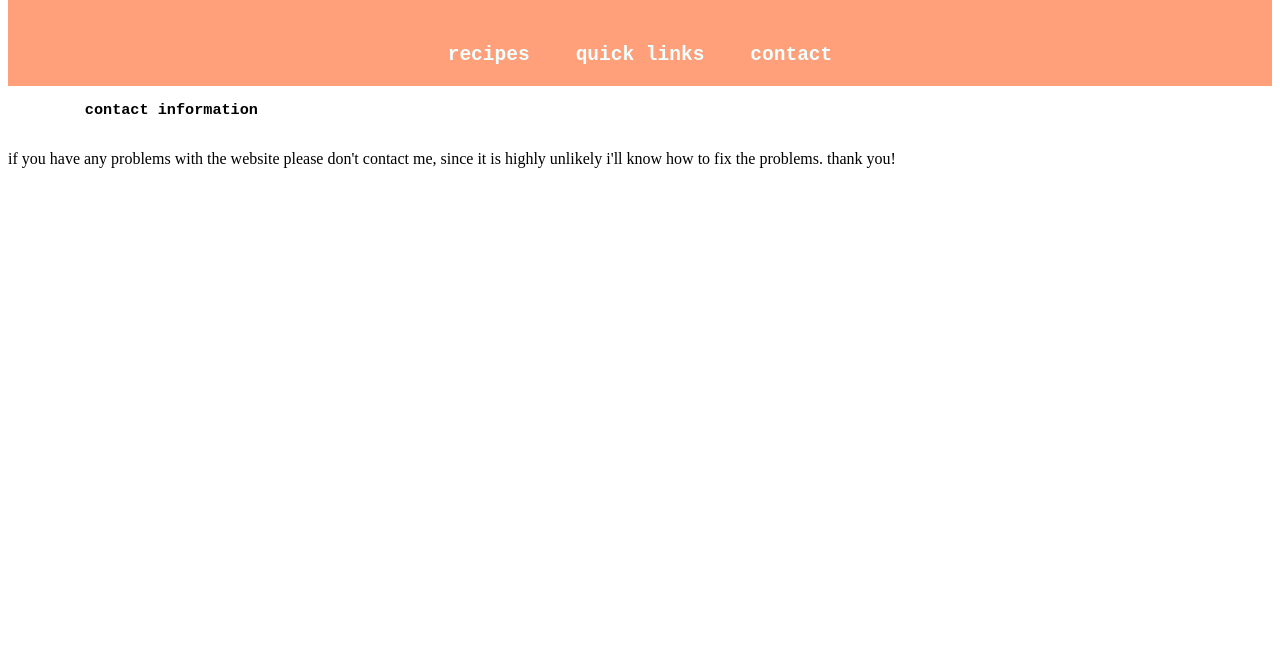
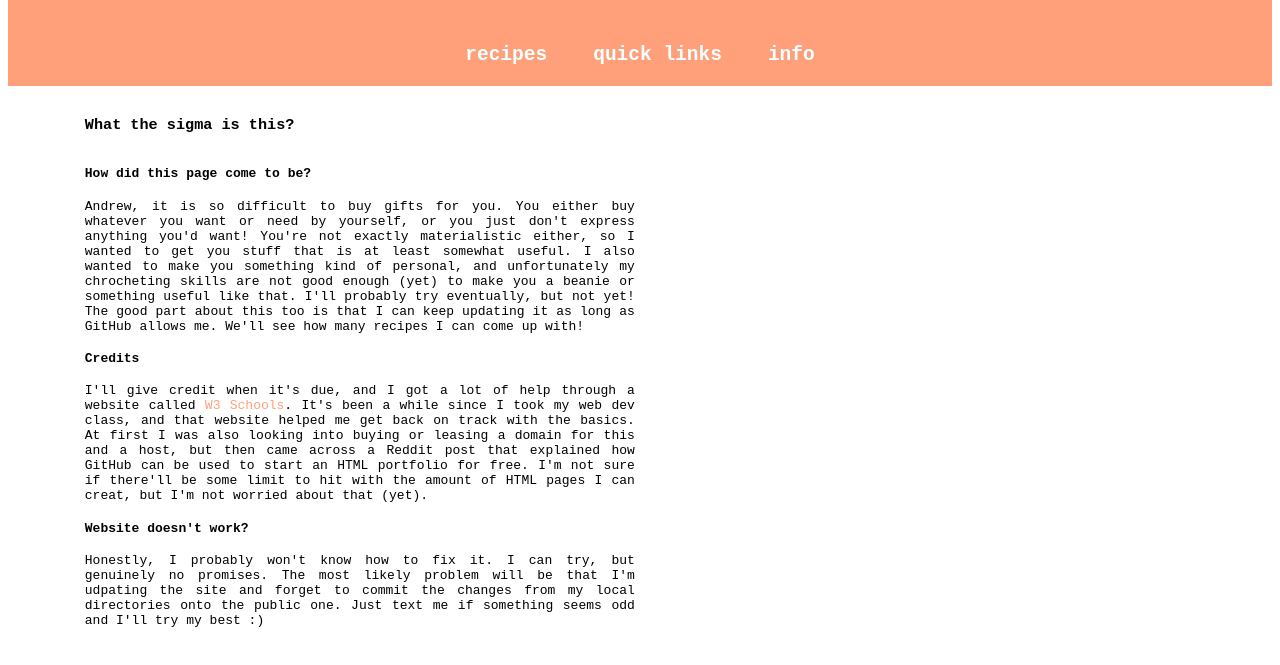
Before and after one commit to ysatsce/cookbook, a plain HTML site: page contact.html in a window 1280 px wide. Shown: the part 69-734 px from the top of the page. Drawn offline with Linux system fonts and the light colour scheme.

Commit message:
Changed the name of the contact page and turned it into an info page

```diff
--- a/contact.html
+++ b/contact.html
@@ -18,12 +18,42 @@
         <h2>
             <a href="recipes.html">recipes</a>
             <a href="quicklinks.html">quick links</a>
-            <a href="contact.html">contact</a>
+            <a href="contact.html">info</a>
         </h2>
     </div>
 
-    <h3>contact information</h3>
-    <p>if you have any problems with the website please don't contact me, since it is highly unlikely i'll know how to fix the problems. thank you!</p>
+    <h3>What the sigma is this?</h3>
+
+    <div class="info">
+        <h4>How did this page come to be?</h4>
+        <p>Andrew, it is so difficult to buy gifts for you. You either buy whatever
+            you want or need by yourself, or you just don't express anything you'd want!
+            You're not exactly materialistic either, so I wanted to get you stuff that is
+            at least somewhat useful. I also wanted to make you something kind of personal,
+            and unfortunately my chrocheting skills are not good enough (yet) to make you a
+            beanie or something useful like that. I'll probably try eventually, but not yet!
+            The good part about this too is that I can keep updating it as long as GitHub allows
+            me. We'll see how many recipes I can come up with!
+        </p>
+
+        <h4>Credits</h4>
+        <p>I'll give credit when it's due, and I got a lot of help through a website called
+            <a href="https://www.w3schools.com">W3 Schools</a>. It's been a while since I took
+            my web dev class, and that website helped me get back on track with the basics. At
+            first I was also looking into buying or leasing a domain for this and a host, but then
+            came across a Reddit post that explained how GitHub can be used to start an HTML portfolio
+            for free. I'm not sure if there'll be some limit to hit with the amount of HTML pages I
+            can creat, but I'm not worried about that (yet).
+        </p>
+
+        <h4>Website doesn't work?</h4>
+        <p>Honestly, I probably won't know how to fix it. I can try, but genuinely no promises. The
+            most likely problem will be that I'm udpating the site and forget to commit the changes
+            from my local directories onto the public one. Just text me if something seems odd and
+            I'll try my best :)
+        </p>
+    </div>
+
 </body>
 
 </html>
--- a/styles.css
+++ b/styles.css
@@ -5,6 +5,8 @@ body {
 h3 {
     font-family: monospace;
     padding-left: 6vw;
+    padding-right: 6vw;
+    padding-top: 15px;
 }
 
 .header {
@@ -23,10 +25,6 @@ h3 {
     text-decoration: none;
 }
 
-#social_links {
-    color: lightsalmon;
-    text-decoration: none;
-}
 
 .topnav {
     display: grid;
@@ -59,6 +57,11 @@ h3 {
     padding-right: 6vw;
 }
 
+.info a {
+    color: lightsalmon;
+    text-decoration: none;
+}
+
 .recipe {
     font-family: monospace;
     max-width: 550px;
```
Also changed, not shown: gochujang.html (+3 -4 lines), index.html (+1 -1 lines), quicklinks.html (+12 -4 lines), recipes.html (+2 -3 lines).
